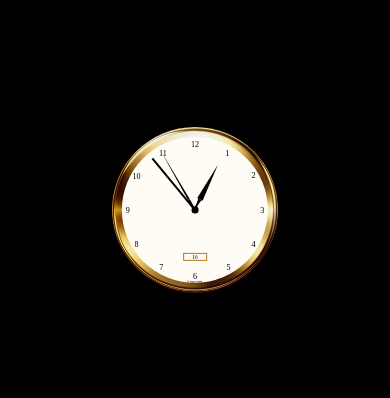
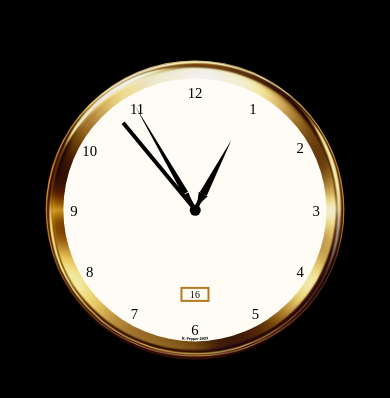
Before and after one commit to KrisHHFI/NextJS-Clock-App, a Next.js app: page / in a window 390 px wide. Shown: the part 212-610 px from the top of the page. Built offline with nearby package versions, Linux system fonts and the light colour scheme.

Commit message:
Clock now entirely resizable 3

```diff
--- a/src/Styling/Clock.css
+++ b/src/Styling/Clock.css
@@ -259,3 +259,111 @@ body {
 .gears {
     display: none;
 }
+
+@media (max-width: 600px) {
+    .clockCaseImage {
+        clip-path: circle(38.34vw at center);
+        width: 85.86vw;
+    }
+
+    .face {
+        height: 67.5vw;
+        width: 67.5vw;
+    }
+
+    .alphanumerics p {
+        font-size: 3.78vw;
+    }
+
+    .date {
+        font-size: 2.52vw;
+        border: 0.54vw solid #b37922;
+    }
+
+    .signature {
+        width: 29.7vw;
+    }
+
+    .handBase {
+        height: 2.89vw;
+        width: 2.89vw;
+    }
+
+    .minuteHand {
+        height: 4.59vw;
+        width: 0.9vw;
+    }
+
+    .minuteHandInvertedPointer {
+        border-left: 0.9vw solid transparent;
+        border-right: 0.9vw solid transparent;
+        border-bottom: 3.6vw solid black;
+        top: -3.6vw;
+    }
+
+    .minuteHandPointer {
+        border-left: 0.9vw solid transparent;
+        border-right: 0.9vw solid transparent;
+        border-bottom: 26.1vw solid black;
+        top: -26.1vw;
+    }
+
+    .hourHand {
+        height: 4.59vw;
+        width: 0.9vw; /* Corrected width */
+    }
+
+    .hourHandInvertedPointer {
+        border-left: 1.35vw solid transparent;
+        border-right: 1.35vw solid transparent;
+        border-bottom: 3.6vw solid black;
+        top: -3.6vw;
+    }
+
+    .hourHandPointer {
+        border-left: 1.2vw solid transparent; /* Adjusted width */
+        border-right: 1.2vw solid transparent; /* Adjusted width */
+        border-bottom: 15.75vw solid black;
+        top: -15.75vw;
+    }
+
+    .secondHand {
+        height: 28.9vw;
+        width: 0.9vw;
+    }
+
+    .secondHandGearImage {
+        height: 11.05vw;
+        width: 11.05vw;
+    }
+
+    .signedGearImage {
+        height: 18.18vw;
+        width: 18.18vw;
+    }
+
+    .signedGearBulkierImage {
+        height: 21.85vw;
+        width: 21.85vw;
+    }
+
+    .signedGearImageSmall {
+        height: 12.24vw;
+        width: 12.24vw;
+    }
+
+    .secondHandGearImage2 {
+        height: 39.1vw;
+        width: 39.1vw;
+    }
+
+    .minuteHandGearImage {
+        height: 22.05vw;
+        width: 22.05vw;
+    }
+
+    .hourHandGearImage {
+        height: 31.8vw;
+        width: 31.8vw;
+    }
+}
--- a/src/app/Clock.tsx
+++ b/src/app/Clock.tsx
@@ -88,8 +88,8 @@ const Clock: React.FC = () => {
           src="/Clock Case.png"
           alt="Clock Case"
           className="clockCaseImage clockCentre"
-          width={300}
-          height={300}
+          width={100}
+          height={100}
         />
         <div className="face clockCentre" onClick={() => setToggle(prev => !prev)}>
           <div id="alphanumerics" className="alphanumerics">
```
